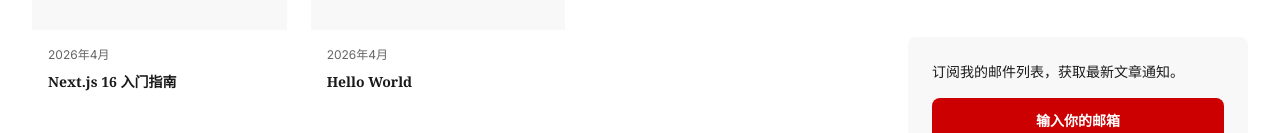
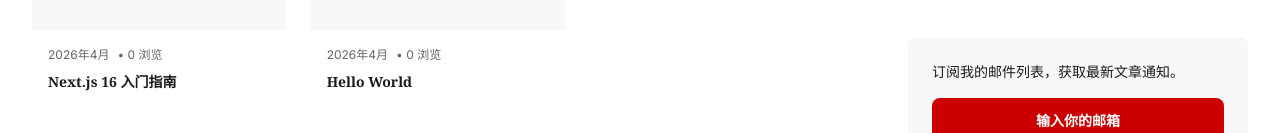
Before and after one commit to AyanamiReiEva/SheepBlog, a Next.js app: page / in a window 1280 px wide. Shown: the part 331-464 px from the top of the page. Built offline with nearby package versions, Linux system fonts and the light colour scheme.

Commit message:
feat: sort popular posts by view count
在首页使用浏览量排序热门文章
- 更新 HomeClient 组件接口，接收 postsSortedByViews
- 热门推荐卡片使用按浏览量排序的文章
- 热门标签页显示按浏览量排序的文章列表
- 在热门卡片中显示浏览量

```diff
--- a/components/home-client.tsx
+++ b/components/home-client.tsx
@@ -6,9 +6,10 @@ import type { PostMetadata } from '@/lib/posts';
 
 interface HomeClientProps {
   posts: PostMetadata[];
+  postsSortedByViews: PostMetadata[];
 }
 
-export function HomeClient({ posts }: HomeClientProps) {
+export function HomeClient({ posts, postsSortedByViews }: HomeClientProps) {
   const [activeTab, setActiveTab] = useState<'latest' | 'popular'>('latest');
 
   return (
@@ -61,7 +62,7 @@ export function HomeClient({ posts }: HomeClientProps) {
               gap: '24px',
             }}
           >
-            {posts.slice(0, 3).map((post) => (
+            {postsSortedByViews.slice(0, 3).map((post) => (
               <PopularCard key={post.slug} post={post} />
             ))}
           </div>
@@ -138,7 +139,7 @@ export function HomeClient({ posts }: HomeClientProps) {
               讨论
             </button>
           </div>
-          <PostList posts={posts} />
+          <PostList posts={activeTab === 'latest' ? posts : postsSortedByViews} />
         </section>
       </div>
 
@@ -256,12 +257,18 @@ function PopularCard({ post }: { post: PostMetadata }) {
               fontSize: '12px',
               color: 'var(--color-muted-foreground)',
               margin: '0 0 8px 0',
+              display: 'flex',
+              alignItems: 'center',
+              gap: '8px',
             }}
           >
-            {new Date(post.date).toLocaleDateString('zh-CN', {
-              year: 'numeric',
-              month: 'short',
-            })}
+            <span>
+              {new Date(post.date).toLocaleDateString('zh-CN', {
+                year: 'numeric',
+                month: 'short',
+              })}
+            </span>
+            {post.views !== undefined && <span>• {post.views} 浏览</span>}
           </p>
           <h4
             style={{
```
